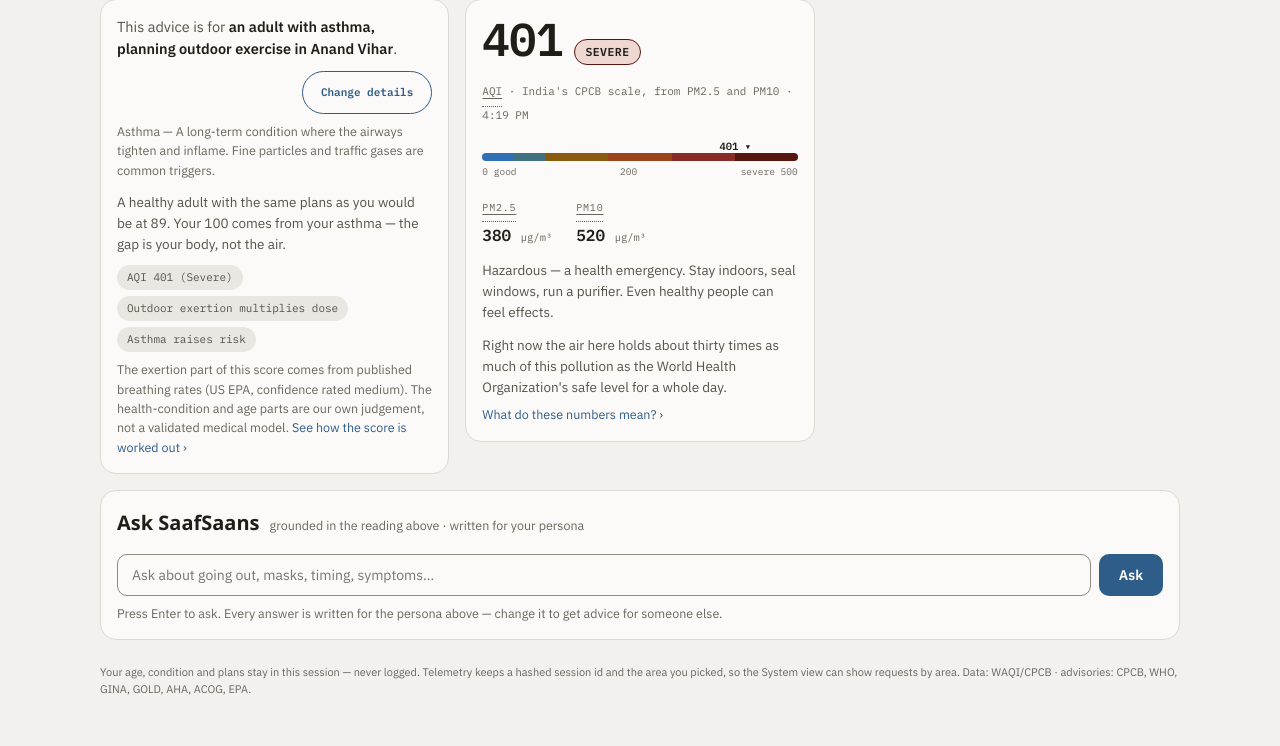
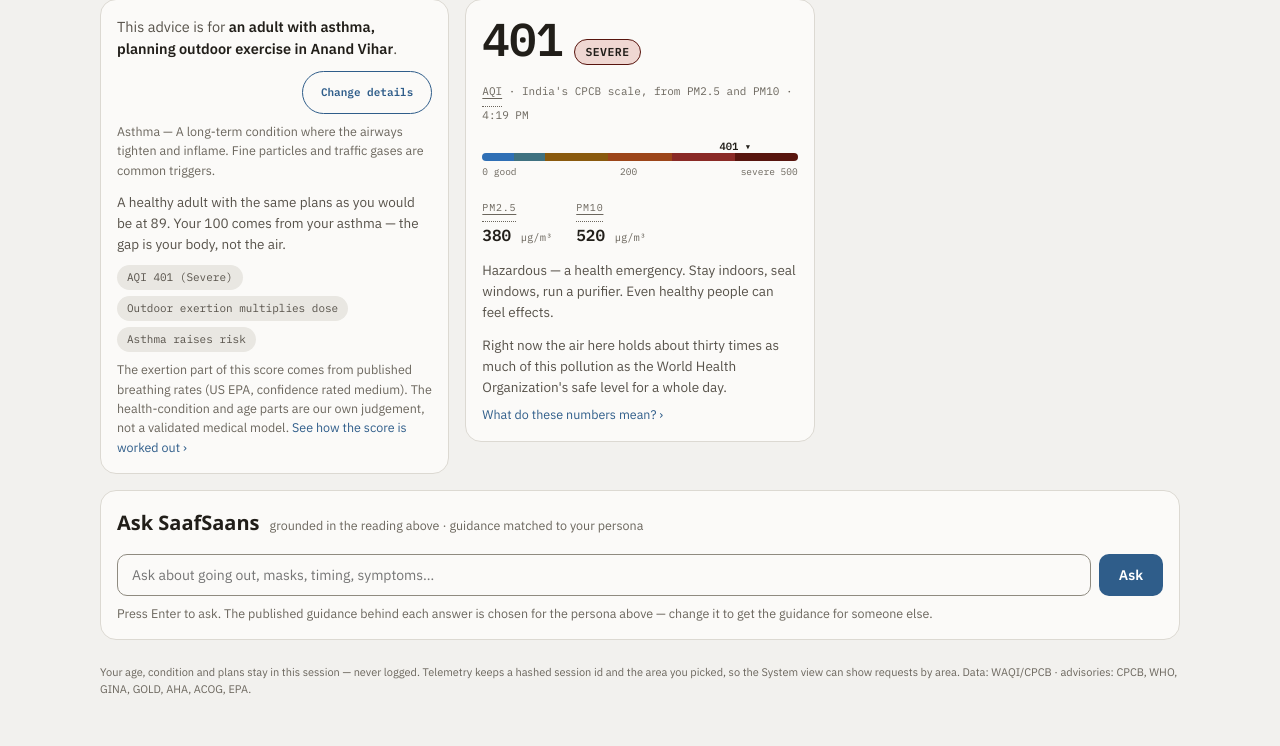
Before and after one commit to imrohitagrawal/saaf-saans, a FastAPI app: page / in a window 1280 px wide. Shown: the part 516-1262 px from the top of the page. Run offline with FastAPI, Linux system fonts and the light colour scheme; some web fonts are replaced.

Commit message:
Show which sources were chosen for the reader, and stop overclaiming
The provenance panel listed every source under one heading, so guidance chosen
for the air alone read as though it had been chosen for the reader. It is now
split into the two groups the ranker tags, each heading rendered only when its
group has something in it.

ask_sub and ask_hint said the answer was "written for your persona". That was
never true -- the model writes the answer -- and it was not even true of the
retrieval until this branch. Both now claim what the code does: the published
guidance behind the answer is chosen for the persona. The Hindi says the same,
with the same force.

One test I wrote was wrong and the code was right: a reader whose activity is
"Stay home" DOES get a persona-specific row, because stay_home is a persona
field. The empty-group case is asserted by tagging every stored source persona
and checking the general heading disappears, which tests the template instead
of an assumption about the corpus.

```diff
--- a/saafsaans/web/templates/today.html
+++ b/saafsaans/web/templates/today.html
@@ -199,7 +199,10 @@
           The class replaces an inline style so the Hindi weight bump in
           app.css can reach it. -#}
       <h2 class="ask-h2">{{ T('ui', 'ask_title', 'Ask SaafSaans') }}</h2>
-      <span style="font-size:12.5px;color:var(--text-3)">{{ T('ui', 'ask_sub', 'grounded in the reading above · written for your persona') }}</span>
+      {#- The claim is about the sources, not the sentence. The model writes the
+          answer; what this app controls is which published guidance reaches it,
+          and that is now filtered to the reader's persona. -#}
+      <span style="font-size:12.5px;color:var(--text-3)">{{ T('ui', 'ask_sub', 'grounded in the reading above · guidance matched to your persona') }}</span>
     </div>
 
     <form class="ask-form" method="post" action="/ask?{{ q }}">
@@ -208,7 +211,7 @@
              aria-label="{{ T('ui', 'ask_label', 'Your question') }}">
       <button class="btn" type="submit">{{ T('ui', 'btn_ask', 'Ask') }}</button>
     </form>
-    <p class="hint">{{ T('ui', 'ask_hint', 'Press Enter to ask. Every answer is written for the persona above — change it to get advice for someone else.') }}</p>
+    <p class="hint">{{ T('ui', 'ask_hint', 'Press Enter to ask. The published guidance behind each answer is chosen for the persona above — change it to get the guidance for someone else.') }}</p>
 
     {% if transcript %}
     <ol class="thread">
@@ -262,13 +265,27 @@
                   </div>
                 </div>
                 {% if t.sources %}
+                {#- Two groups, not one list. Retrieval matches some rows to the
+                    reader's own condition, activity or age and some to the air
+                    alone, and one heading over both claimed the second kind was
+                    chosen for them. Turns stored before relevance existed carry
+                    no such key, so rejectattr keeps them in the general group
+                    rather than raising on the missing one. -#}
+                {% set persona_sources = t.sources | selectattr('relevance', 'equalto', 'persona') | list %}
+                {% set general_sources = t.sources | rejectattr('relevance', 'equalto', 'persona') | list %}
                 <div>
                   <div class="kicker">{{ T('ui', 'prov_published', 'Published guidance used') }}</div>
-                  {% for s in t.sources %}
-                  <div class="src-row">
-                    <span class="src-tag">{{ s.source }}</span>
-                    <span>{{ advisory_text(s) }}</span>
-                  </div>
+                  {% for group, kicker in [(persona_sources, T('ui', 'prov_group_persona', 'Written for your persona')),
+                                           (general_sources, T('ui', 'prov_group_general', 'General guidance for this air quality'))] %}
+                    {% if group %}
+                    <div class="kicker">{{ kicker }}</div>
+                    {% for s in group %}
+                    <div class="src-row">
+                      <span class="src-tag">{{ s.source }}</span>
+                      <span>{{ advisory_text(s) }}</span>
+                    </div>
+                    {% endfor %}
+                    {% endif %}
                   {% endfor %}
                 </div>
                 {% endif %}
```
Also changed, not shown: saafsaans/services/i18n.py (+11 -3 lines), tests/test_advisory_relevance.py (+65 -0 lines).
